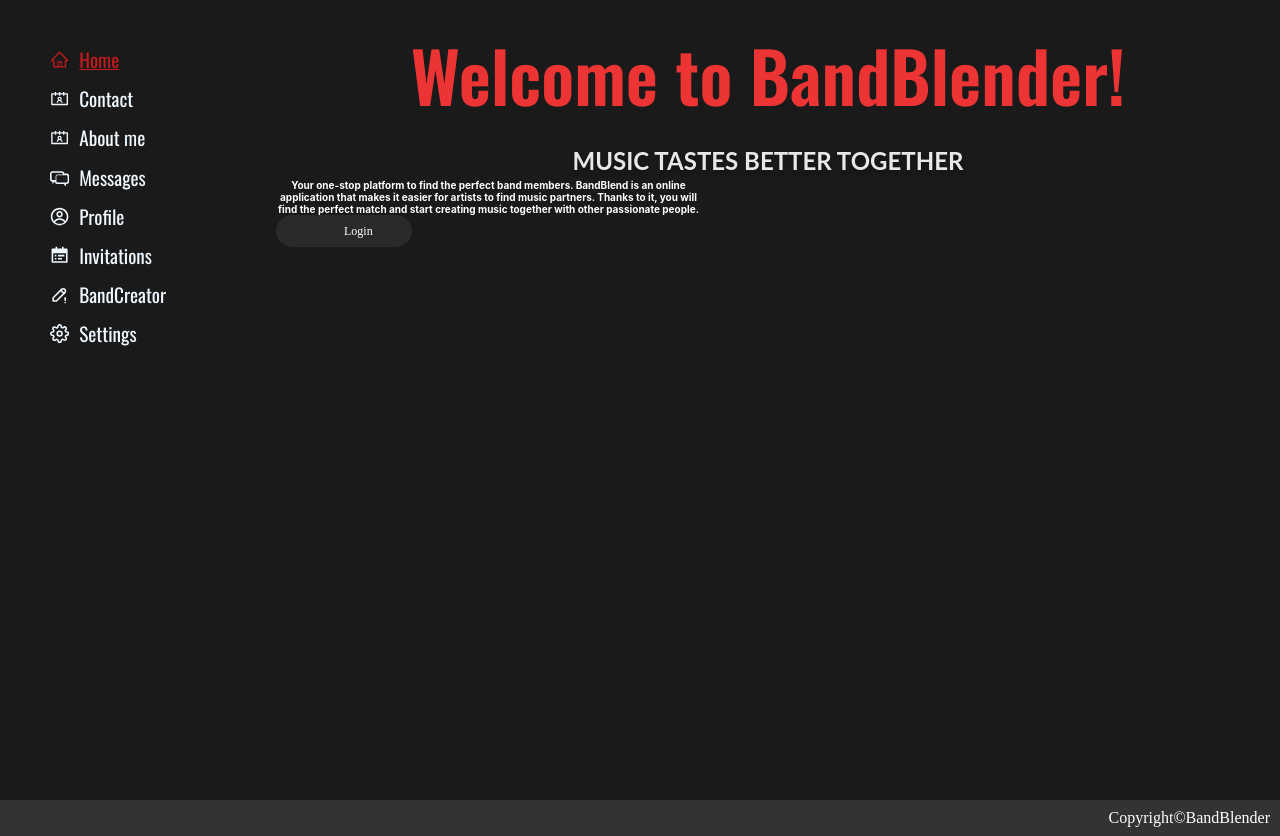
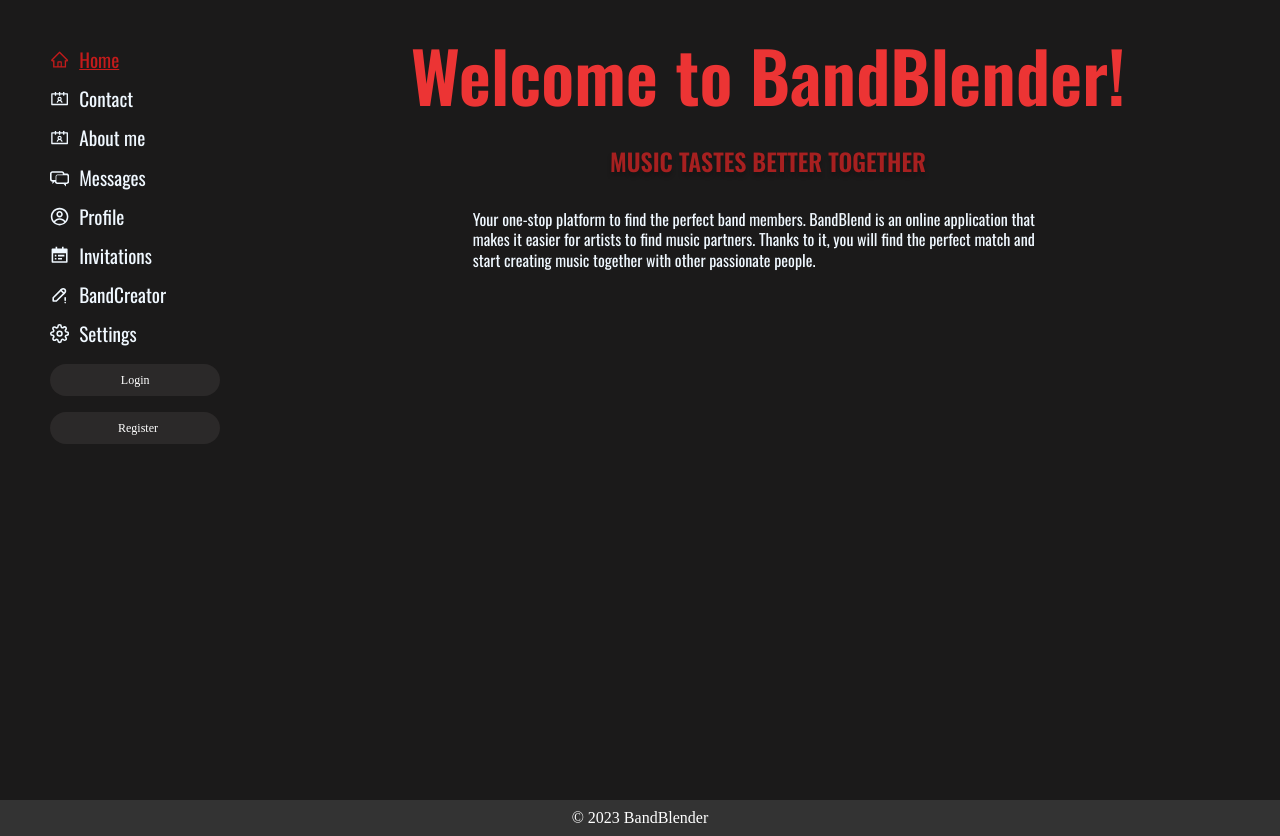
Before and after one commit to KubaG1974/BandBlenderFront, a React (Create React App) app: page / in a window 1280 px wide. Built offline with nearby package versions, Linux system fonts and the light colour scheme.

Commit message:
More css styling

```diff
--- a/src/components/Footer/Footer.js
+++ b/src/components/Footer/Footer.js
@@ -3,12 +3,9 @@
 const Footer = () => {
 
     return (
-        <footer className={styles.footer}>
-
-      <h3>Copyright©BandBlender  </h3>
-
-
-        </footer>
+    <footer className={styles.footer}>
+      <h3>&copy; {new Date().getFullYear()} BandBlender</h3>
+    </footer>
     )
 }
 
--- a/src/components/Footer/Footer.module.css
+++ b/src/components/Footer/Footer.module.css
@@ -2,9 +2,10 @@
  color: #8F8F8F;
  background-color: #333;
  color: white;
- text-align: right;
+ text-align: center;
  padding: 10px;
 }
+
 .active{
     color: red;
 }
--- a/src/components/Navbar/Navbar.js
+++ b/src/components/Navbar/Navbar.js
@@ -5,8 +5,8 @@
 import {RiCalendarTodoFill} from "react-icons/ri"
 import {TbPencilExclamation} from "react-icons/tb"
 import {FiSettings} from "react-icons/fi"
- import styles from './Navbar.module.css';
-
+import styles from './Navbar.module.css';
+import { Link } from 'react-router-dom';
 
 
 const Navbar = () => {
@@ -22,6 +22,8 @@
                 <li className={styles.navItem}><NavLink to="/Create-band" className={({isActive}) =>  isActive ? styles.active : styles.link}><TbPencilExclamation/>BandCreator</NavLink></li>
                 <li className={styles.navItem}><NavLink to="/Settings" className={({isActive}) =>  isActive ? styles.active : styles.link}><FiSettings/>Settings</NavLink></li>
             </ul>
+            <div className={styles.log_back}><Link to="/Login" className={styles.login}>Login</Link><br />
+            <Link to="/register" className={styles.register}>Register</Link></div>
         </nav>
     )
 }
--- a/src/components/Navbar/Navbar.module.css
+++ b/src/components/Navbar/Navbar.module.css
@@ -35,3 +35,36 @@
   font-family: 'Oswald', Tahoma, Geneva, Verdana, sans-serif;
   font-size: 120%;
 }
+
+.login{
+  padding: 10px 68px;
+  color: #FFFFFF;
+  border-radius: 50px;
+  background-color: rgba(68,63,63,0.4);
+  display: block;
+  text-decoration: none;
+  font-size: 12px;
+  text-align: center;
+}
+
+.log_back {
+  max-width: fit-content;
+  max-height: 150px;
+  margin: 0 auto;
+}
+
+.register{
+  padding: 10px 68px;
+  color: #FFFFFF;
+  border-radius: 50px;
+  background-color: rgba(68,63,63,0.4);
+  display: block;
+  text-decoration: none;
+  font-size: 12px;
+  text-align: center;
+}
+
+.reg_back {
+  max-width: fit-content;
+  margin: 0 auto;
+}
--- a/src/pages/Home/Home.js
+++ b/src/pages/Home/Home.js
@@ -1,6 +1,5 @@
 import React from 'react';
 import styles from './Home.module.css';
-import { Link } from 'react-router-dom';
 
 class Home extends React.Component {
     render() {
@@ -10,9 +9,8 @@
                 <br />
                 <h2>MUSIC  TASTES  BETTER  TOGETHER</h2>
 
-                <p>Your one-stop platform to find the perfect band members.
-                BandBlend is an online application that makes it easier for artists to find music partners. Thanks to it, you will find the perfect match and start creating music together with other passionate people.</p>
-            <Link to="/Login" className={styles.login}>Login</Link>
+                <div className={styles.info}>Your one-stop platform to find the perfect band members.
+                    BandBlend is an online application that makes it easier for artists to find music partners. Thanks to it, you will find the perfect match and start creating music together with other passionate people.</div>
             </div>
         );
     }
--- a/src/pages/Home/Home.module.css
+++ b/src/pages/Home/Home.module.css
@@ -1,8 +1,10 @@
 div {
 background: #1B1A1A;
 color: aliceblue;
-min-height: 100vh;
+height: 100vh;
 }
+
+
 .content h1{
   flex-shrink: 0;
   color: #EC3434;
@@ -13,6 +15,8 @@
   line-height: 108px; /* 110.204% */
   text-align: center;
 }
+
+
 .content {
   flex: 1; /* Wykorzystaj dostępne miejsce */
   padding: 20px;
@@ -20,37 +24,24 @@
 
 
 .content h2 {
-  color: #E8E8E8;
+  color: #a72020;
   text-align: center;
   text-shadow: 0px 4px 4px rgba(0, 0, 0, 0.25);
-  font-family: Lato;
+  font-family: Oswald;
   font-size: 24px;
   font-style: normal;
   font-weight: 700;
   line-height: 144%; /* 34.56px */
+  max-height: fit-content;
 }
 
 
-.content p{
-  width: 425px;
-  color: #FFF;
-  text-align: center;
-  font-family: Inter;
-  font-size: 10px;
-  font-weight: 700;
-  line-height: normal;
-  display: flex;
-
+.info {
+  background-color: rgba(0, 0, 0, 0.0);
+  line-height: 130%;
+  font-family: 'Oswald', Tahoma, Geneva, Verdana, sans-serif;
+  padding-top: 30px;
+  width: 60%;
+  max-height: 120px;
+  margin: 0 auto;
 }
-
-.login{
-  padding: 10px 68px;
-  color: #FFFFFF;
-  border-radius: 50px;
-  background-color: rgba(68,63,63,0.4);
-  display: block;
-  text-decoration: none;
-  font-size: 12px;
-  width: 100px;
-  text-align: center;
-}
```
Also changed, not shown: src/assets/images/concert-7424190_1920.jpg (added).
